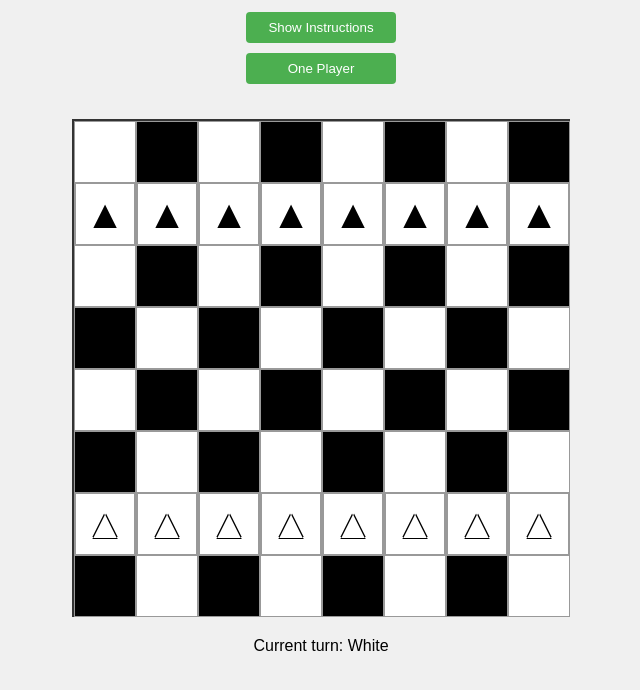
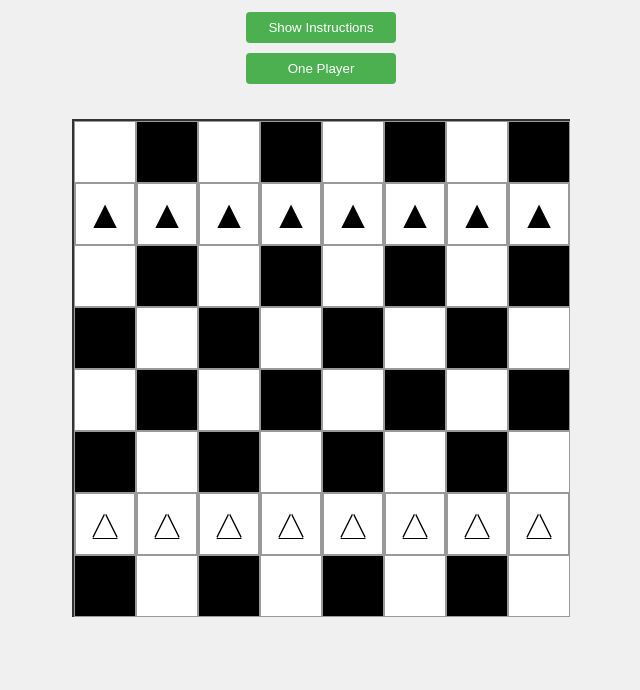
Before and after one commit to Xavier371/SC2, a plain HTML site: page index.html in a window 1280 px wide. Shown: the part 60-750 px from the top of the page, without its empty margins (319-959 px from the left). Drawn offline with Linux system fonts and the light colour scheme.

Commit message:
Update index.html

```diff
--- a/index.html
+++ b/index.html
@@ -19,8 +19,6 @@
         <div id="game-board"></div>
     </div>
 
-    <div id="game-status"></div>
-
     <div id="instructions-popup" class="popup hidden">
         <div class="popup-content">
             <h2>How to Play</h2>
```
